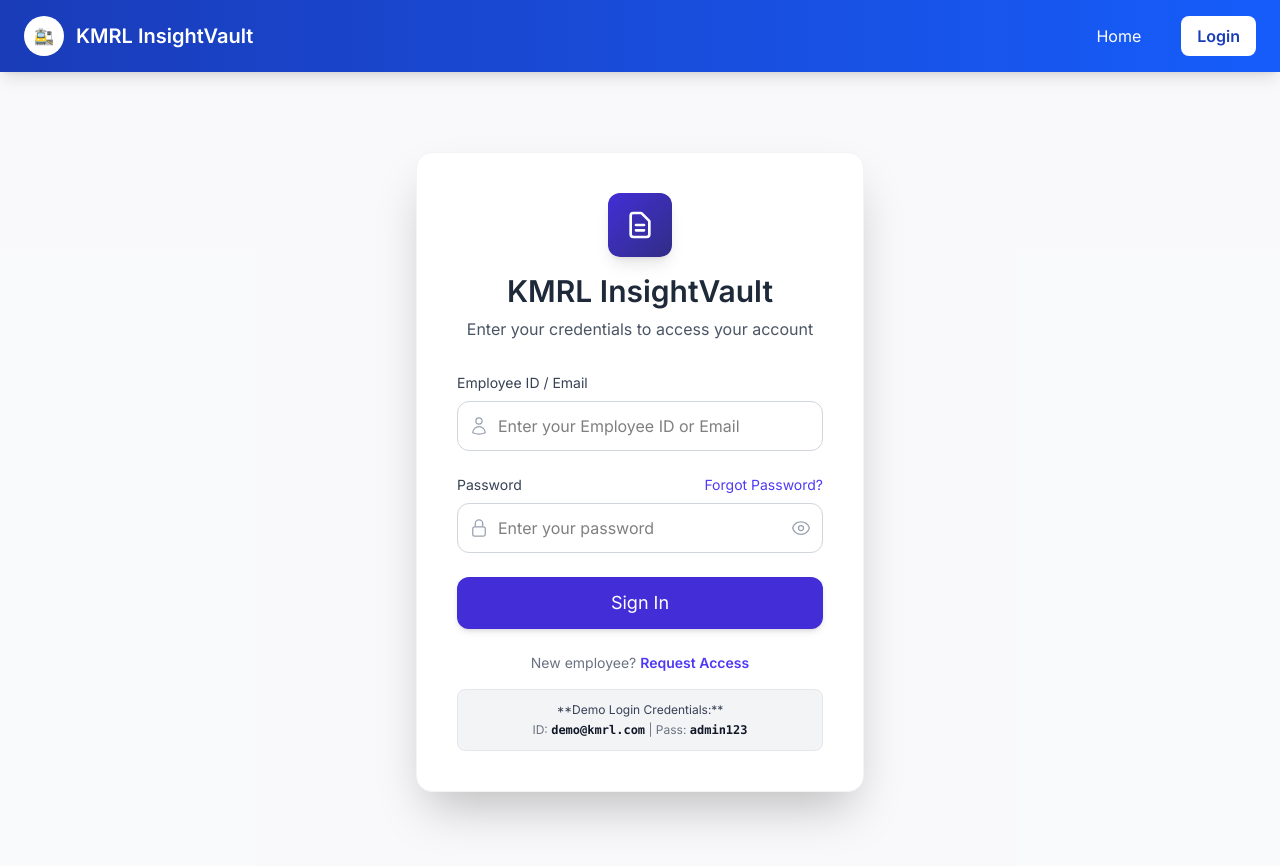
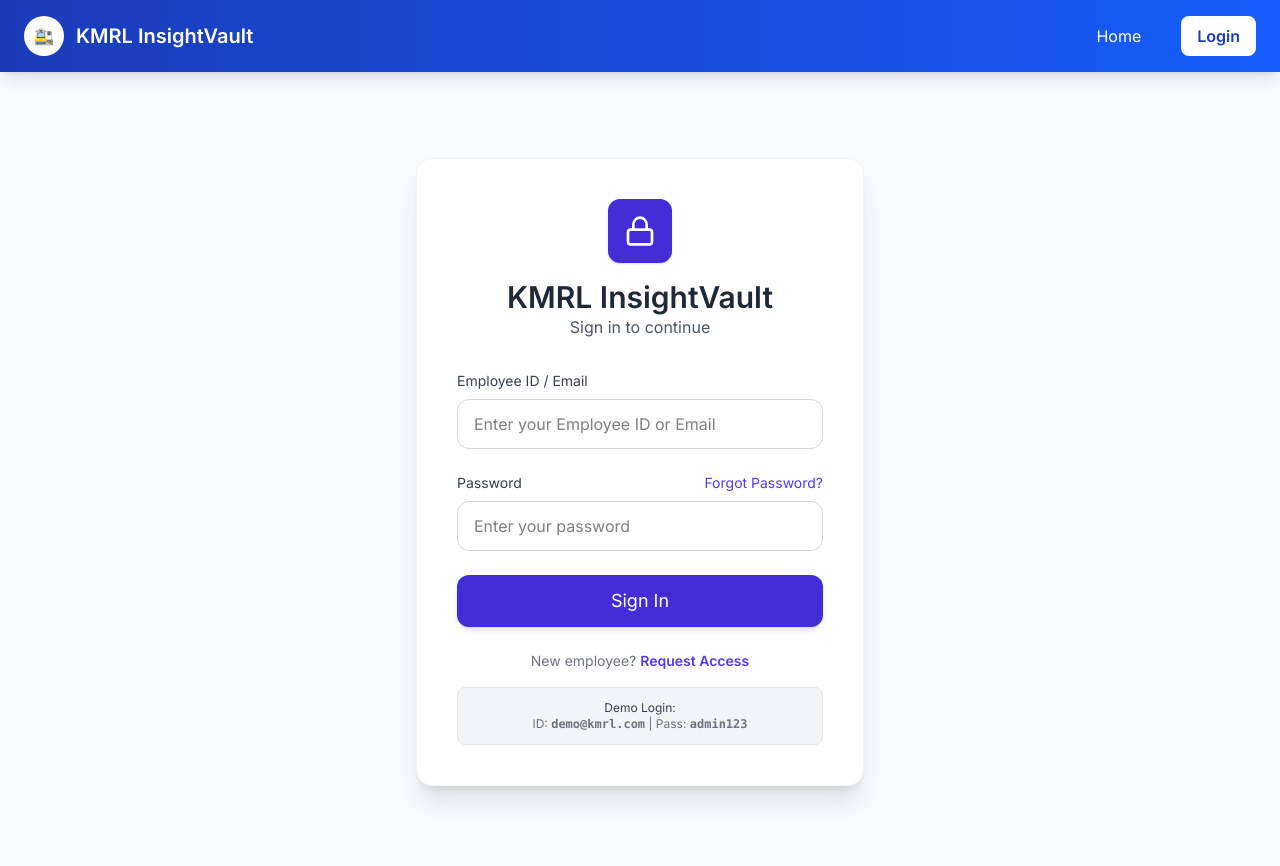
Before and after one commit to mohit-2003/kmlr-sih-25080, a React app in the folder frontend/: page /login in a window 1280 px wide. Shown: the top 866 px of the page. Built offline with nearby package versions, Linux system fonts and the light colour scheme; the HTML template or start-up script is replaced by a standard one.

Commit message:
fix(frontend): add alias for @ path, setup utils file, and add lucide-react Button components

```diff
--- a/frontend/src/components/LoginPage.jsx
+++ b/frontend/src/components/LoginPage.jsx
@@ -1,144 +1,130 @@
 // src/components/LoginPage.jsx
 import React, { useState } from "react";
-import { EyeIcon, EyeSlashIcon, UserIcon, LockClosedIcon } from '@heroicons/react/24/outline';
+import { Eye, EyeOff, User, Lock } from "lucide-react";
 import { useAuth } from "../context/AuthContext";
 import { useNavigate } from "react-router-dom";
+
+// Reusable UI Components
+import Input from "./ui/input";
+import Button from "./ui/button";
+import Card from "./ui/card";
+import FormGroup from "./ui/formGroup";
 
 const LoginPage = () => {
     const [showPassword, setShowPassword] = useState(false);
     const [loginData, setLoginData] = useState({
-        username: '',
-        password: ''
+        username: "",
+        password: "",
     });
-    const [error, setError] = useState('');
+    const [error, setError] = useState("");
+
     const { login } = useAuth();
     const navigate = useNavigate();
 
     const handleChange = (e) => {
         setLoginData({ ...loginData, [e.target.id]: e.target.value });
-        setError('');
+        setError("");
     };
 
     const handleLogin = async (e) => {
         e.preventDefault();
 
-        // Simple validation - replace with actual API call
-        if (loginData.username === 'demo@kmrl.com' && loginData.password === 'admin123') {
-            login('admin');
-            navigate('/dashboard');
+        // TEMP: Demo login logic (Replace with API)
+        if (
+            loginData.username === "demo@kmrl.com" &&
+            loginData.password === "admin123"
+        ) {
+            login("admin");
+            navigate("/dashboard");
         } else {
-            setError('Invalid credentials. Please try again.');
+            setError("Invalid credentials. Please try again.");
         }
     };
 
-    const togglePasswordVisibility = () => {
-        setShowPassword(!showPassword);
-    };
+    return (
+        <div className="flex flex-col items-center justify-center min-h-screen bg-gray-50">
 
-    return (
-        <div className="flex flex-col items-center justify-center min-h-screen bg-gray-50/70">
-            <div className="w-full max-w-md p-10 bg-white rounded-2xl shadow-2xl border border-gray-100">
+            <Card className="w-full max-w-md p-10">
+                {/* Logo + Title */}
                 <div className="text-center mb-8">
-                    <div className="inline-flex items-center justify-center w-16 h-16 bg-gradient-to-br from-indigo-700 to-indigo-900 rounded-xl shadow-lg mb-4">
-                        <svg className="w-8 h-8 text-white" fill="none" stroke="currentColor" viewBox="0 0 24 24">
-                            <path strokeLinecap="round" strokeLinejoin="round" strokeWidth="2" d="M9 12h6m-6 4h6m2 5H7a2 2 0 01-2-2V5a2 2 0 012-2h5.586a1 1 0 01.707.293l5.414 5.414a1 1 0 01.293.707V19a2 2 0 01-2 2z" />
-                        </svg>
+                    <div className="inline-flex items-center justify-center w-16 h-16 bg-indigo-700 rounded-xl shadow">
+                        <Lock className="w-8 h-8 text-white" />
                     </div>
-                    <h1 className="text-3xl font-bold text-gray-800 mb-2">
+                    <h1 className="text-3xl font-bold text-gray-800 mt-4">
                         KMRL InsightVault
                     </h1>
-                    <p className="text-gray-600">Enter your credentials to access your account</p>
+                    <p className="text-gray-600">Sign in to continue</p>
                 </div>
 
+                {/* Login Form */}
                 <form onSubmit={handleLogin} className="space-y-6">
-                    <div>
-                        <label htmlFor="username" className="block text-sm font-medium text-gray-700 mb-2">
-                            Employee ID / Email
-                        </label>
-                        <div className="relative">
-                            <div className="absolute inset-y-0 left-0 pl-3 flex items-center pointer-events-none">
-                                <UserIcon className="h-5 w-5 text-gray-400" />
-                            </div>
-                            <input
+
+                    {/* Username */}
+                    <FormGroup label="Employee ID / Email" htmlFor="username">
+                        <Input
                             id="username"
-                                name="username"
                             type="text"
                             value={loginData.username}
                             onChange={handleChange}
-                                className="block w-full pl-10 pr-4 py-3 border border-gray-300 rounded-xl focus:ring-2 focus:ring-indigo-500 focus:border-indigo-500 bg-white transition-colors"
                             placeholder="Enter your Employee ID or Email"
+                            icon={User}
                             required
                         />
-                        </div>
-                    </div>
+                    </FormGroup>
 
-                    <div>
-                        <div className="flex justify-between items-center mb-2">
-                            <label htmlFor="password" className="text-sm font-medium text-gray-700">
-                                Password
-                            </label>
-                            <a href="/forgot-password" className="text-sm font-medium text-indigo-600 hover:text-indigo-500 transition-colors">
-                                Forgot Password?
-                            </a>
-                        </div>
-                        <div className="relative">
-                            <div className="absolute inset-y-0 left-0 pl-3 flex items-center pointer-events-none">
-                                <LockClosedIcon className="h-5 w-5 text-gray-400" />
-                            </div>
-                            <input
+                    {/* Password */}
+                    <FormGroup label="Password" htmlFor="password"
+                        rightLabel="Forgot Password?"
+                        rightLabelLink="/forgot-password"
+                    >
+                        <Input
                             id="password"
-                                name="password"
                             type={showPassword ? "text" : "password"}
                             value={loginData.password}
                             onChange={handleChange}
-                                className="block w-full pl-10 pr-10 py-3 border border-gray-300 rounded-xl focus:ring-2 focus:ring-indigo-500 focus:border-indigo-500 bg-white transition-colors"
                             placeholder="Enter your password"
+                            icon={Lock}
                             required
+                            rightIcon={showPassword ? EyeOff : Eye}
+                            onRightIconClick={() => setShowPassword(!showPassword)}
                         />
-                            <button
-                                type="button"
-                                onClick={togglePasswordVisibility}
-                                className="absolute inset-y-0 right-0 pr-3 flex items-center text-gray-400 hover:text-gray-600 focus:outline-none"
-                            >
-                                {showPassword ? (
-                                    <EyeSlashIcon className="h-5 w-5" />
-                                ) : (
-                                    <EyeIcon className="h-5 w-5" />
-                                )}
-                            </button>
-                        </div>
-                    </div>
+                    </FormGroup>
 
+                    {/* Error message */}
                     {error && (
-                        <div className="p-3 bg-red-50 border border-red-200 rounded-lg">
-                            <p className="text-red-600 text-sm font-medium">{error}</p>
+                        <div className="p-3 bg-red-50 border border-red-200 rounded-md text-sm text-red-600">
+                            {error}
                         </div>
                     )}
 
-                    <button
-                        type="submit"
-                        className="w-full py-3 px-4 bg-indigo-700 text-white rounded-xl hover:bg-indigo-800 transition-all shadow-md hover:shadow-lg font-medium flex items-center justify-center text-lg"
-                    >
+                    {/* Login Button */}
+                    <Button type="submit" className="w-full text-lg">
                         Sign In
-                    </button>
+                    </Button>
                 </form>
 
+                {/* Footer */}
                 <div className="mt-6 text-center text-sm text-gray-500">
-                    <p className="mb-2">
+                    <p>
                         New employee?
-                        <a href="/request-access" className="font-semibold text-indigo-600 hover:text-indigo-500 ml-1 transition-colors">
+                        <a
+                            href="/request-access"
+                            className="text-indigo-600 font-semibold ml-1"
+                        >
                             Request Access
                         </a>
                     </p>
 
+                    {/* Demo login info */}
                     <div className="mt-4 p-3 bg-gray-100 rounded-lg border border-gray-200 text-xs">
-                        <p className="font-medium text-gray-700 mb-1">
-                            **Demo Login Credentials:**
+                        <p className="font-medium text-gray-700">Demo Login:</p>
+                        <p>
+                            ID: <span className="font-mono font-semibold">demo@kmrl.com</span> |
+                            Pass: <span className="font-mono font-semibold">admin123</span>
                         </p>
-                        <p>ID: <span className="font-mono text-gray-900 font-semibold">demo@kmrl.com</span> | Pass: <span className="font-mono text-gray-900 font-semibold">admin123</span></p>
                     </div>
                 </div>
-            </div>
+            </Card>
         </div>
     );
 };
--- /dev/null
+++ b/frontend/src/components/ui/button.jsx
@@ -0,0 +1,16 @@
+// src/components/ui/button.jsx
+import { cn } from "@/lib/utils";
+
+export default function Button({ children, className, ...props }) {
+  return (
+    <button
+      {...props}
+      className={cn(
+        "w-full py-3 px-4 bg-indigo-700 text-white rounded-xl font-medium shadow-md hover:bg-indigo-800 hover:shadow-lg transition-all",
+        className
+      )}
+    >
+      {children}
+    </button>
+  );
+}
--- /dev/null
+++ b/frontend/src/components/ui/card.jsx
@@ -0,0 +1,8 @@
+// src/components/ui/card.jsx
+export default function Card({ children, className }) {
+  return (
+    <div className={`bg-white shadow-xl rounded-2xl border border-gray-100 p-10 ${className}`}>
+      {children}
+    </div>
+  );
+}
--- /dev/null
+++ b/frontend/src/components/ui/formGroup.jsx
@@ -0,0 +1,42 @@
+// src/components/ui/FormGroup.jsx
+import React from "react";
+import { Link } from "react-router-dom";
+
+const FormGroup = ({
+    label,
+    htmlFor,
+    children,
+    rightLabel,
+    rightLabelLink,
+    className = "",
+}) => {
+    return (
+        <div className={`w-full ${className}`}>
+            {/* Top row: Label + Right Label (Forgot Password) */}
+            <div className="flex justify-between items-center mb-2">
+                {label && (
+                    <label
+                        htmlFor={htmlFor}
+                        className="text-sm font-medium text-gray-700"
+                    >
+                        {label}
+                    </label>
+                )}
+
+                {rightLabel && rightLabelLink && (
+                    <Link
+                        to={rightLabelLink}
+                        className="text-sm font-medium text-indigo-600 hover:text-indigo-500"
+                    >
+                        {rightLabel}
+                    </Link>
+                )}
+            </div>
+
+            {/* Input or child component */}
+            {children}
+        </div>
+    );
+};
+
+export default FormGroup;
--- /dev/null
+++ b/frontend/src/components/ui/input.jsx
@@ -0,0 +1,14 @@
+// src/components/ui/input.jsx
+import { cn } from "@/lib/utils";
+
+export default function Input({ className, ...props }) {
+  return (
+    <input
+      {...props}
+      className={cn(
+        "block w-full px-4 py-3 border border-gray-300 rounded-xl bg-white focus:ring-2 focus:ring-indigo-500 focus:border-indigo-500 transition",
+        className
+      )}
+    />
+  );
+}
--- /dev/null
+++ b/frontend/src/lib/utils.js
@@ -0,0 +1,4 @@
+// src/lib/utils.js
+export function cn(...classes) {
+  return classes.filter(Boolean).join(" ");
+}
```
Also changed, not shown: frontend/src/components/ui/Logo.jsx (added, +15 -0 lines), frontend/src/components/ui/input-with-icon.jsx (added, +40 -0 lines), frontend/vite.config.js (+10 -4 lines). Lines whose indentation alone changed are shown as unchanged.
